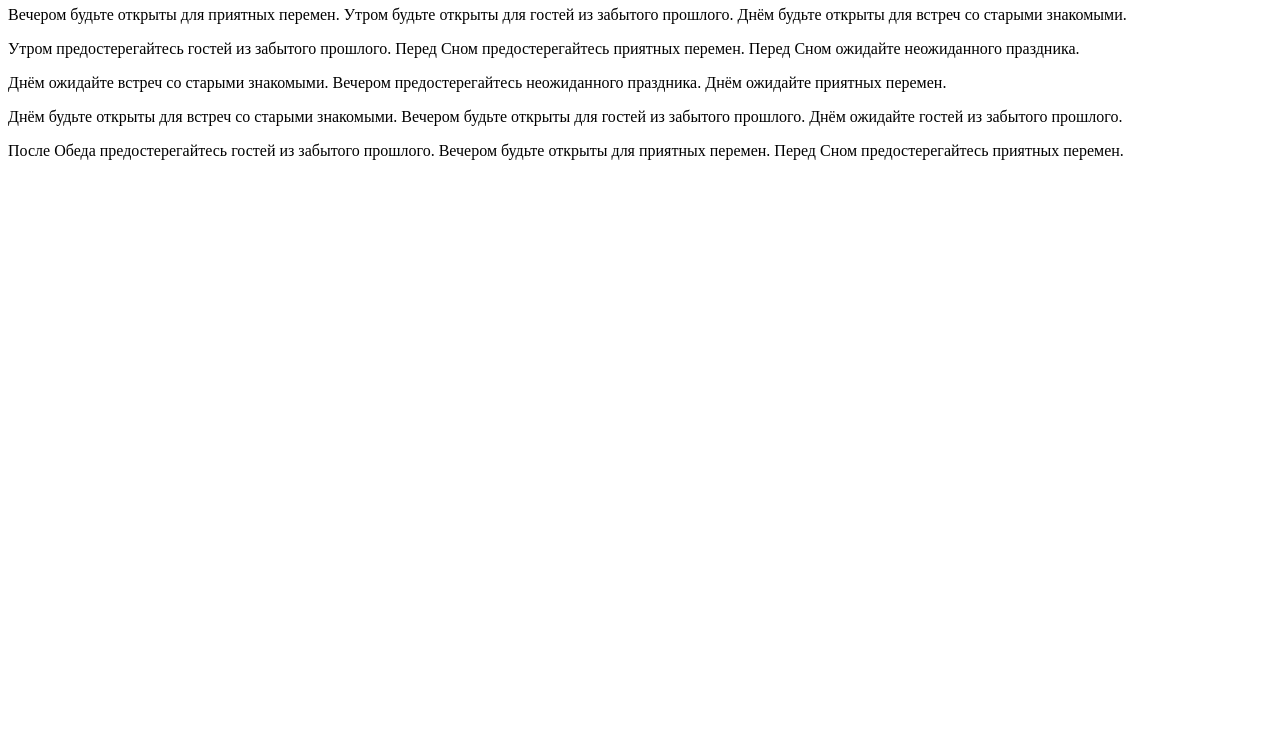
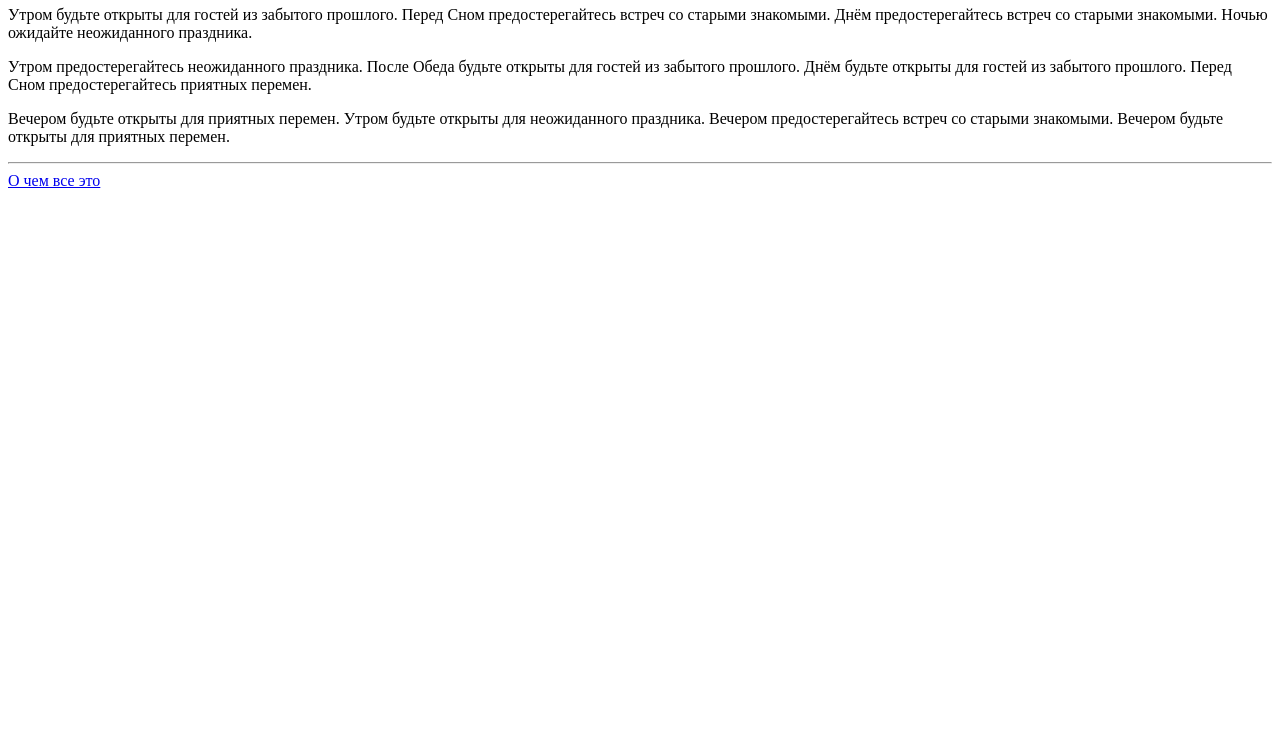
Before and after one commit to SSBIUS/py_m3_my, a plain HTML site: page index.html in a window 1280 px wide. Shown: the part 60-800 px from the top of the page. Drawn offline with Linux system fonts and the light colour scheme.

Commit message:
add new index.html - new generation and connection

```diff
--- a/index.html
+++ b/index.html
@@ -1 +1,5 @@
-<html><head><meta charset='utf-8'><title>Гороскоп на сегодня</title></head><body><h1>Что день 2018-12-25 готовит</h1><p>Вечером будьте открыты для приятных перемен. Утром будьте открыты для гостей из забытого прошлого. Днём будьте открыты для встреч со старыми знакомыми.</p><p>Утром предостерегайтесь гостей из забытого прошлого. Перед Сном предостерегайтесь приятных перемен. Перед Сном ожидайте неожиданного праздника.</p><p>Днём ожидайте встреч со старыми знакомыми. Вечером предостерегайтесь неожиданного праздника. Днём ожидайте приятных перемен.</p><p>Днём будьте открыты для встреч со старыми знакомыми. Вечером будьте открыты для гостей из забытого прошлого. Днём ожидайте гостей из забытого прошлого.</p><p>После Обеда предостерегайтесь гостей из забытого прошлого. Вечером будьте открыты для приятных перемен. Перед Сном предостерегайтесь приятных перемен.</p></body></html>
+<html><head>
+	<meta charset='utf-8'>
+	<title>Гороскоп на сегодня</title>
+	</head>
+	<body><h1>Ваши предсказания на 2018-12-26</h1><p>Утром будьте открыты для гостей из забытого прошлого. Перед Сном предостерегайтесь встреч со старыми знакомыми. Днём предостерегайтесь встреч со старыми знакомыми. Ночью ожидайте неожиданного праздника.</p><p>Утром предостерегайтесь неожиданного праздника. После Обеда будьте открыты для гостей из забытого прошлого. Днём будьте открыты для гостей из забытого прошлого. Перед Сном предостерегайтесь приятных перемен.</p><p>Вечером будьте открыты для приятных перемен. Утром будьте открыты для неожиданного праздника. Вечером предостерегайтесь встреч со старыми знакомыми. Вечером будьте открыты для приятных перемен.</p><p><hr><a href="about.html">О чем все это</a></p></body></html>
```
